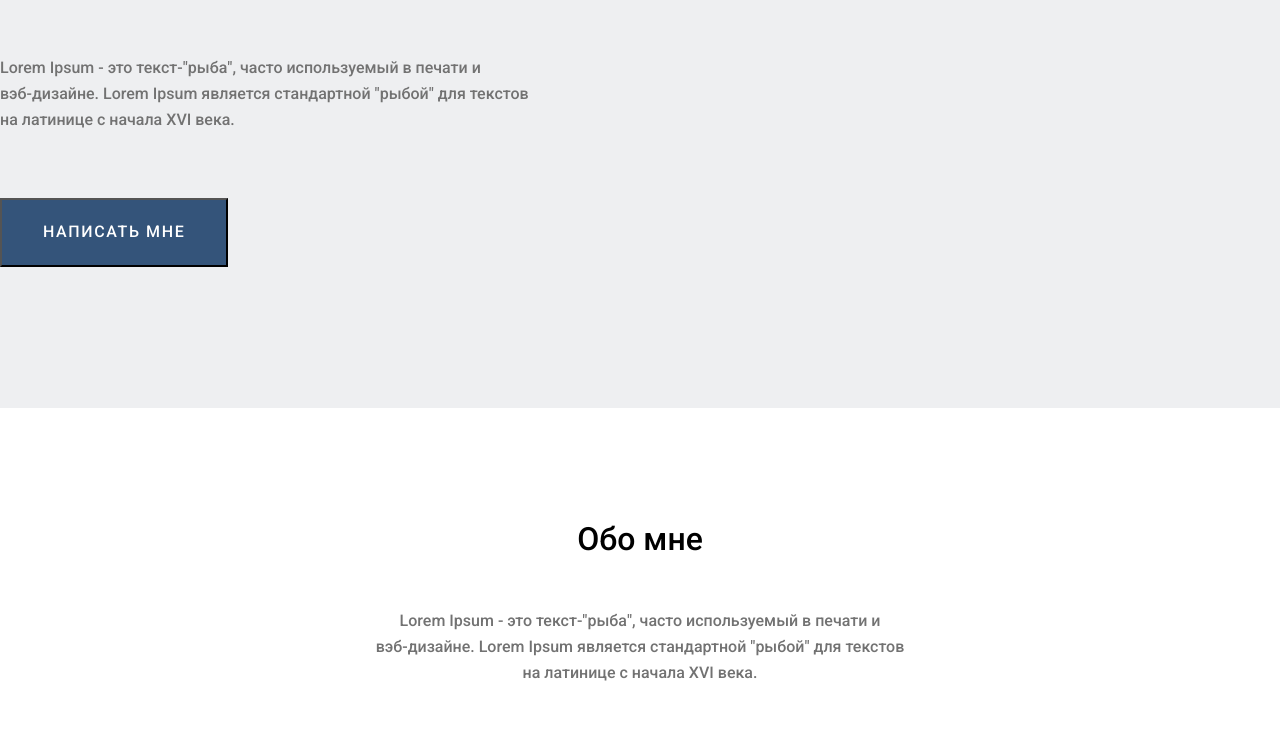
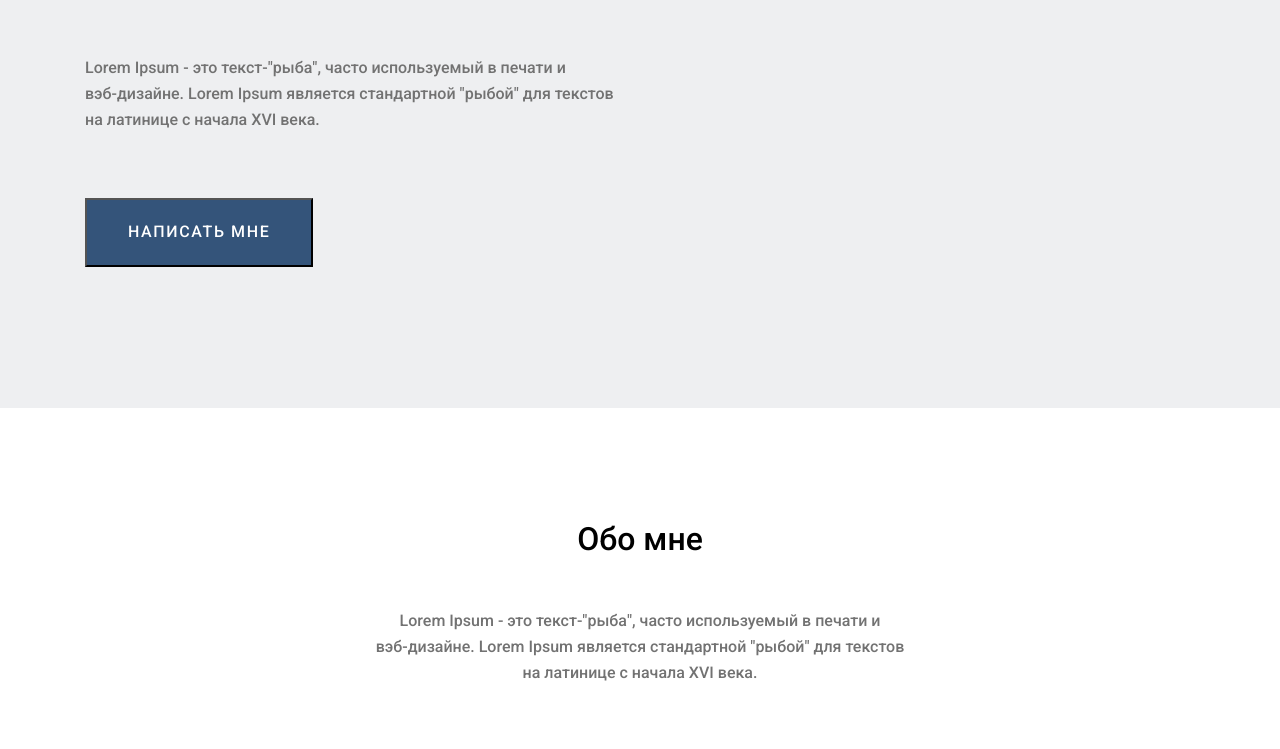
Before and after one commit to oleksandr-vysotskyi/HW_7_Rework, a plain HTML site: page index.html in a window 1280 px wide. Shown: the part 351-1100 px from the top of the page. Drawn offline with Linux system fonts and the light colour scheme.

Commit message:
Update style.css

```diff
--- a/style.css
+++ b/style.css
@@ -57,6 +57,11 @@ body {
 
 }
 
+.title {
+    max-width: 1110px;
+    margin: auto;
+}
+
 .body_text_1 {
     font-family: 'Roboto';
     font-style: normal;
@@ -86,10 +91,6 @@ body {
 .header_about_me {
     padding: 112px 0 100px 0;
     background: #FFFFFF;
-
-}
-
-.body_inner {
 
 }
 
```
